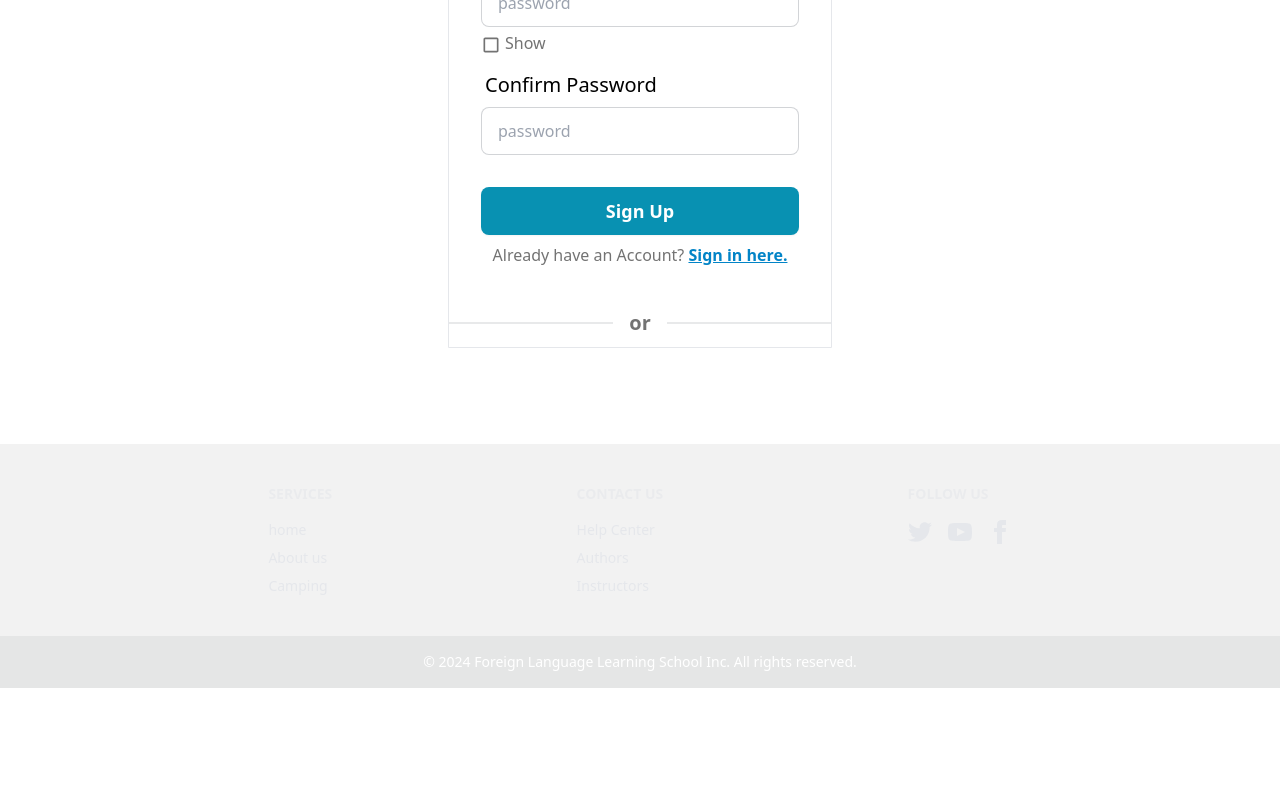
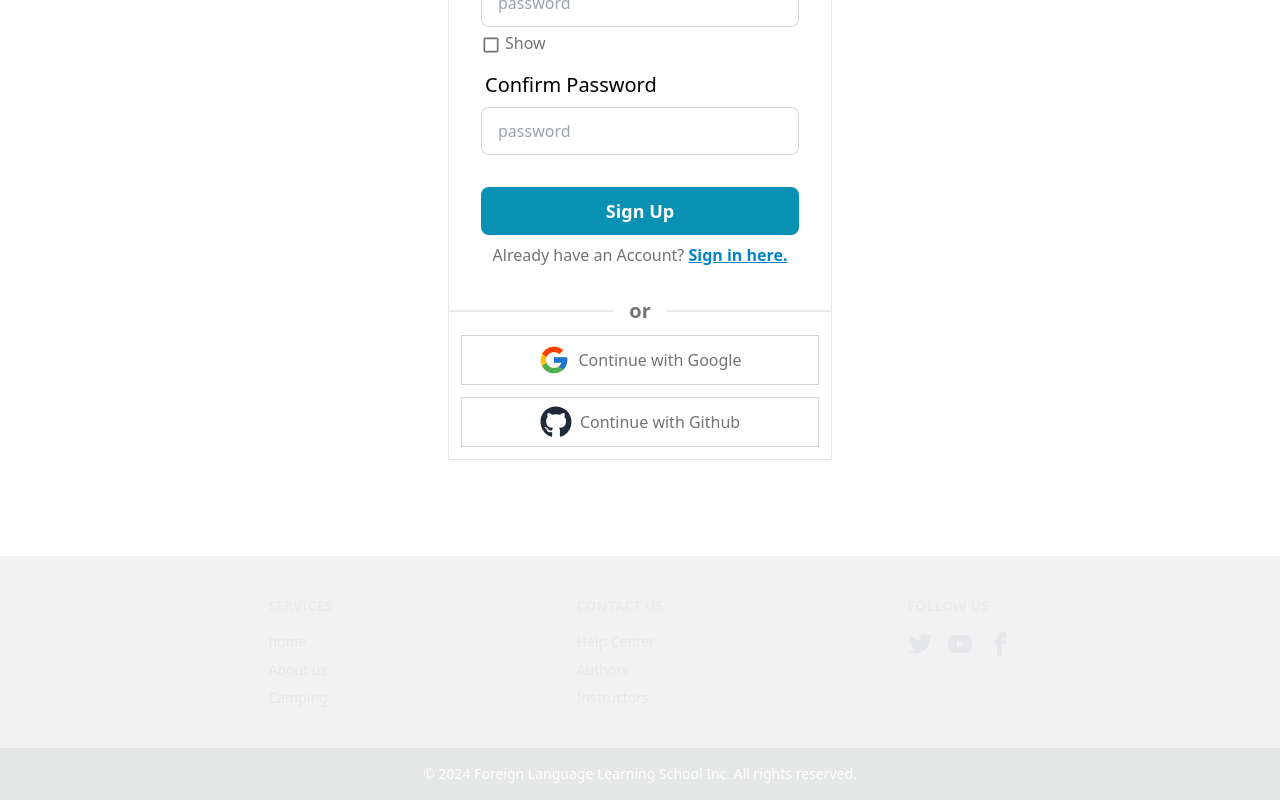
Before and after one commit to MAINULIS/assignment-12-client, a React (Vite) app: page /signup in a window 1280 px wide. Shown: the part 738-1538 px from the top of the page. Before the commit the page ends 1426 px from the top, so only its background shows below. Built offline with nearby package versions, Linux system fonts and the light colour scheme; no server answers.

Commit message:
social google login method implemented

```diff
--- a/src/pages/Access/Login.jsx
+++ b/src/pages/Access/Login.jsx
@@ -5,6 +5,7 @@ import { Link } from "react-router-dom";
 import { AuthContext } from "../../providers/AuthProvider";
 import toast from "react-hot-toast";
 import { ImSpinner3 } from "react-icons/im";
+import SocialLogin from "./SocialLogin";
 
 const Login = () => {
     const [show, setShow] = useState(false);
@@ -30,7 +31,7 @@ const Login = () => {
             const loggedUser = result.user;
             console.log(loggedUser);
             reset();
-            toast.success('You have been successfully sign in !')
+            toast.success('You have been successfully signed in !')
             setLoading(false);
         })
         .catch(error => {
@@ -99,9 +100,10 @@ const Login = () => {
                         <p className=''>New here? <Link to="/signup" className='underline font-semibold text-sky-600'>Create an account </Link></p>
                     </div>
                 </form>
-                <div>
+                <div className="-mt-3">
                     <h5 className='text-center text-xl font-semibold text-neutral-500 divider'> or </h5>
                     {/* social login */}
+                    <SocialLogin />
                 </div>
             </div>
         </div>
--- a/src/pages/Access/SignUp.jsx
+++ b/src/pages/Access/SignUp.jsx
@@ -5,6 +5,7 @@ import { Link } from "react-router-dom";
 import { AuthContext } from "../../providers/AuthProvider";
 import toast from "react-hot-toast";
 import { ImSpinner3 } from "react-icons/im";
+import SocialLogin from "./SocialLogin";
 
 const SignUp = () => {
     const { createUser, loading, setLoading } = useContext(AuthContext);
@@ -111,9 +112,10 @@ const SignUp = () => {
                         <p className=''>Already have an Account? <Link to="/login" className='underline font-semibold text-sky-600'>Sign in here.</Link></p>
                     </div>
                 </form>
-                <div>
+                <div className="-mt-3">
                     <h5 className='text-center text-xl font-semibold text-neutral-500 divider'> or </h5>
                     {/* social login */}
+                    <SocialLogin />
                 </div>
             </div>
         </div>
--- /dev/null
+++ b/src/pages/Access/SocialLogin.jsx
@@ -0,0 +1,41 @@
+import { useContext } from "react";
+import { AuthContext } from "../../providers/AuthProvider";
+import { FcGoogle } from "react-icons/fc";
+import { FaGithub } from "react-icons/fa6";
+import toast from "react-hot-toast";
+
+const SocialLogin = () => {
+    const {signInWithGoogle, setLoading} = useContext(AuthContext);
+
+    const handleGoogleLogin = () =>{
+        signInWithGoogle()
+        .then(result => {
+            const loggedUser = result.user;
+            console.log(loggedUser);
+            toast.success('You have been successfully signed in !');
+            setLoading(false)
+            // navigate(from, {replace:true})
+        })
+        .catch(error =>{
+            console.log(error.message)
+            toast.error(error.message)
+            setLoading(false)
+        })
+    }
+    return (
+        <div>
+            <div onClick={handleGoogleLogin} className='flex justify-center items-center space-x-2 border m-3 p-2 border-gray-300 border-rounded cursor-pointer'>
+                <FcGoogle size={32} />
+
+                <p className="text-neutral-500">Continue with Google</p>
+            </div>
+            <div className='flex justify-center items-center space-x-2 border m-3 p-2 border-gray-300 border-rounded cursor-pointer'>
+                <FaGithub size={32} />
+
+                <p className="text-neutral-500">Continue with Github</p>
+            </div>
+        </div>
+    );
+};
+
+export default SocialLogin;
--- a/src/providers/AuthProvider.jsx
+++ b/src/providers/AuthProvider.jsx
@@ -1,10 +1,11 @@
 import { createContext, useEffect, useState } from "react";
 import app from "../firebase/firebase.config";
-import { createUserWithEmailAndPassword, getAuth, onAuthStateChanged, sendPasswordResetEmail, signInWithEmailAndPassword, signOut } from "firebase/auth";
+import { GoogleAuthProvider, createUserWithEmailAndPassword, getAuth, onAuthStateChanged, sendPasswordResetEmail, signInWithEmailAndPassword, signInWithPopup, signOut } from "firebase/auth";
 
 export const AuthContext = createContext(null);
 // firebase
 const auth = getAuth(app);
+const googleProvider = new GoogleAuthProvider();
 
 const AuthProvider = ({ children }) => {
     const [user, setUser] = useState(null);
@@ -20,12 +21,17 @@ const AuthProvider = ({ children }) => {
         setLoading(true);
         return signInWithEmailAndPassword(auth, email, password)
     }
-    // 3. reset password
+    // 3. sign in with google
+    const signInWithGoogle = () => {
+        setLoading(true);
+        return signInWithPopup(auth,googleProvider);
+    }
+    // 4. reset password
     const resetPassword = email => {
         setLoading(true);
         return sendPasswordResetEmail(auth, email)
     }
-    // 4. log out
+    // 5. log out
     const logOut = () => {
         setLoading(true);
         return signOut(auth);
@@ -50,6 +56,7 @@ const AuthProvider = ({ children }) => {
         setLoading,
         createUser,
         signIn,
+        signInWithGoogle,
         resetPassword,
         logOut,
     }
```
